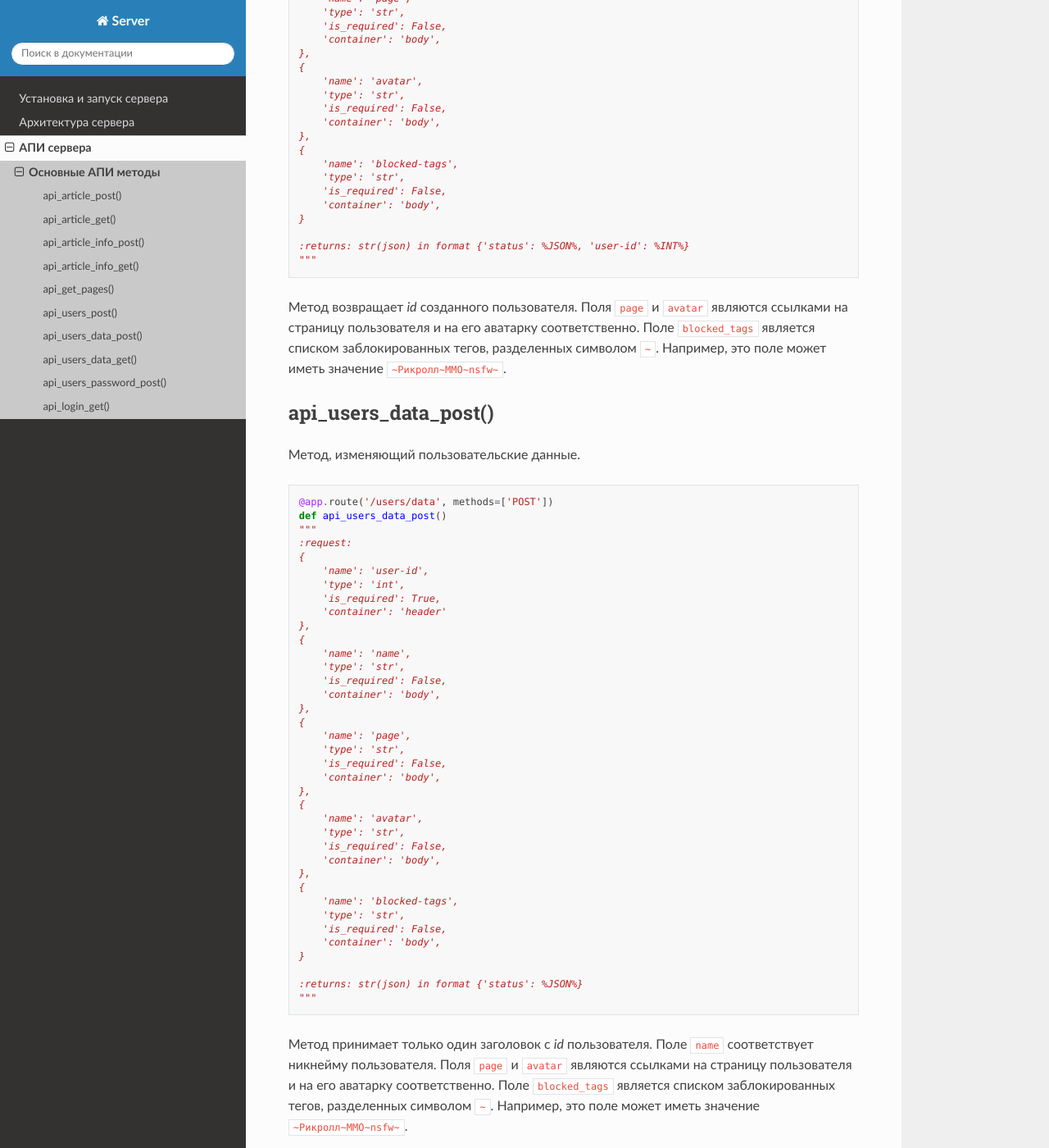
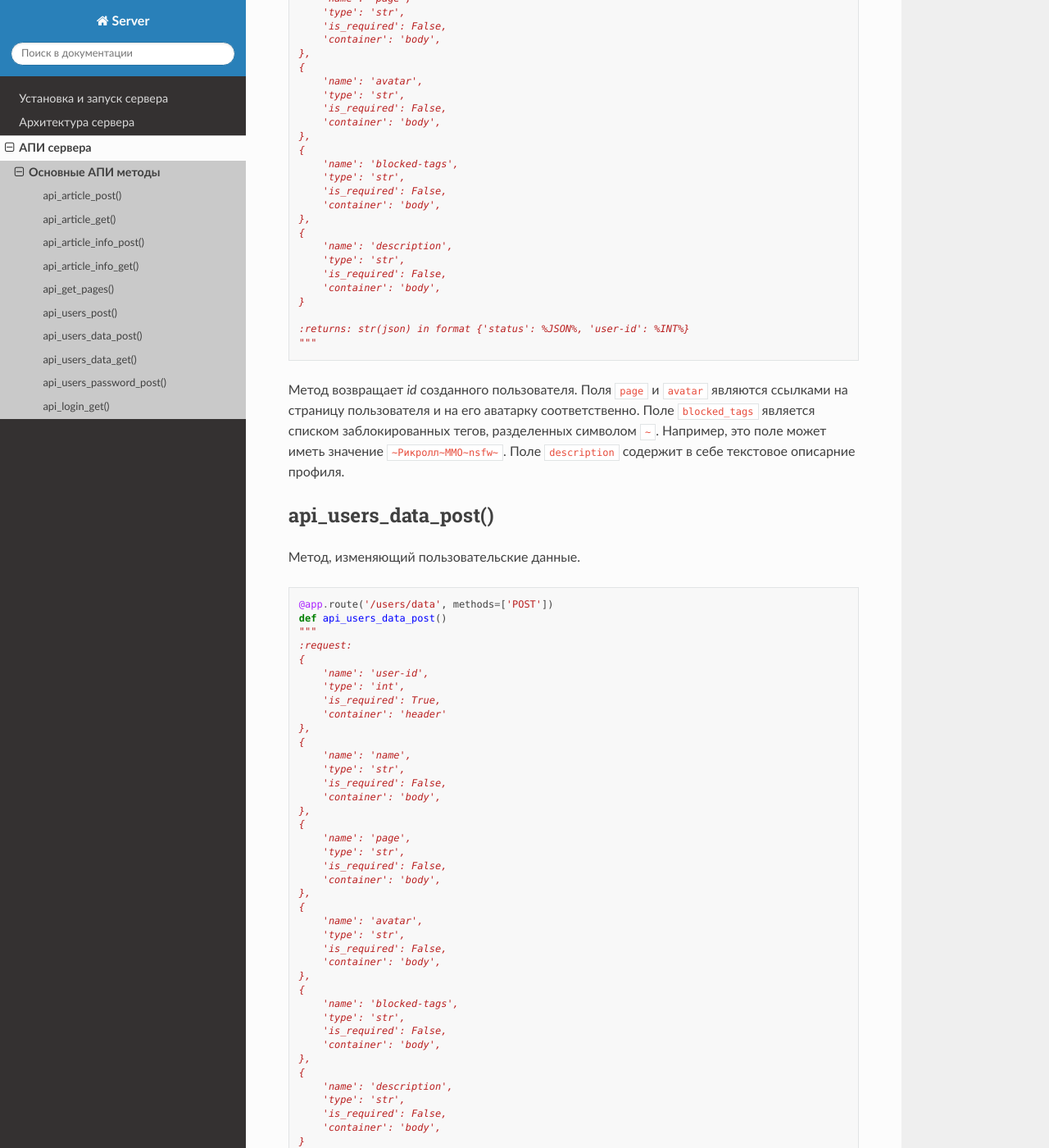
Before and after one commit to abnormalize0/DailyTeleFrog, a Sphinx documentation site: the page built from server/doc/source/api/api.rst, in a window 1280 px wide and 1400 px high, scrolled down 9523 px. Shown: the whole window at 82% size. Built offline with Sphinx 7.4.7 and the Read the Docs theme 2.0.0, drawn with Linux system fonts in a browser that asks for light colours; pages that are not in the unit, such as notebooks, are missing from menus; some of the changed text lies outside the part shown.

Commit message:
#62 add documentation

```diff
--- a/server/doc/source/api/api.rst
+++ b/server/doc/source/api/api.rst
@@ -487,6 +487,12 @@ api_users_post()
         'type': 'str',
         'is_required': False,
         'container': 'body',
+    },
+    {
+        'name': 'description',
+        'type': 'str',
+        'is_required': False,
+        'container': 'body',
     }
 
     :returns: str(json) in format {'status': %JSON%, 'user-id': %INT%}
@@ -496,6 +502,7 @@ api_users_post()
 Поля ``page`` и ``avatar`` являются ссылками на страницу пользователя и на его аватарку соответственно.
 Поле ``blocked_tags`` является списком заблокированных тегов, разделенных символом ``~``.
 Например, это поле может иметь значение ``~Рикролл~MMO~nsfw~``.
+Поле ``description`` содержит в себе текстовое описарние профиля.
 
 api_users_data_post()
 ^^^^^^^^^^^^^^^^^^^^^
@@ -537,6 +544,12 @@ api_users_data_post()
         'type': 'str',
         'is_required': False,
         'container': 'body',
+    },
+    {
+        'name': 'description',
+        'type': 'str',
+        'is_required': False,
+        'container': 'body',
     }
 
     :returns: str(json) in format {'status': %JSON%}
@@ -547,6 +560,7 @@ api_users_data_post()
 Поля ``page`` и ``avatar`` являются ссылками на страницу пользователя и на его аватарку соответственно.
 Поле ``blocked_tags`` является списком заблокированных тегов, разделенных символом ``~``.
 Например, это поле может иметь значение ``~Рикролл~MMO~nsfw~``.
+Поле ``description`` содержит в себе текстовое описарние профиля.
 
 api_users_data_get()
 ^^^^^^^^^^^^^^^^^^^^
@@ -590,6 +604,11 @@ api_users_data_get()
                 'name': 'blocked_tags',
                 'type': 'field',
                 'is_required': False,
+            },
+            {
+                'name': 'description',
+                'type': 'field',
+                'is_required': False,
             }
         ]
     }
@@ -599,7 +618,7 @@ api_users_data_get()
 
 Заголовок ``user-id`` содержит *id* пользователя, для которого запрашивается информация о профиле.
 Ключ ``requested-data`` содержит строку, которая будет преобразована сервером в список запрашиваемых данных. Например,
-``requested-data`` может содержать значение ``~name~page~avatar~blocked_tags~``.
+``requested-data`` может содержать значение ``~name~page~avatar~blocked_tags~description~``.
 
 api_users_password_post()
 ^^^^^^^^^^^^^^^^^^^^^^^^^
```
Also changed, not shown: server/doc/source/images/users.drawio.png.
